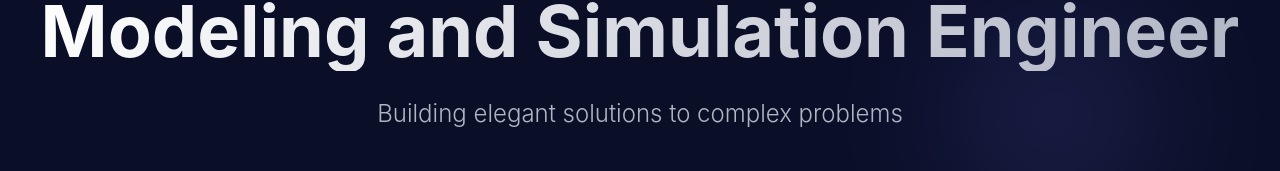
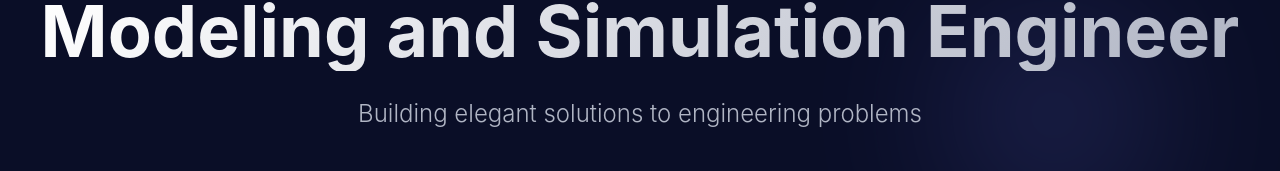
Before and after one commit to anupeesay10/Personal-Website, a website built with Vite: page index.html in a window 1280 px wide. Shown: the part 347-518 px from the top of the page. Built offline with nearby package versions, Linux system fonts and the light colour scheme.

Commit message:
finished draft 1

```diff
--- a/index.html
+++ b/index.html
@@ -29,7 +29,7 @@
     <section id="home" class="hero">
         <div class="hero-content">
             <h1 class="hero-title">Modeling and Simulation Engineer</h1>
-            <p class="hero-subtitle">Building elegant solutions to complex problems</p>
+            <p class="hero-subtitle">Building elegant solutions to engineering problems</p>
             <a href="#work" class="cta-button">Explore My Work</a>
         </div>
         <div class="hero-accent"></div>
```
